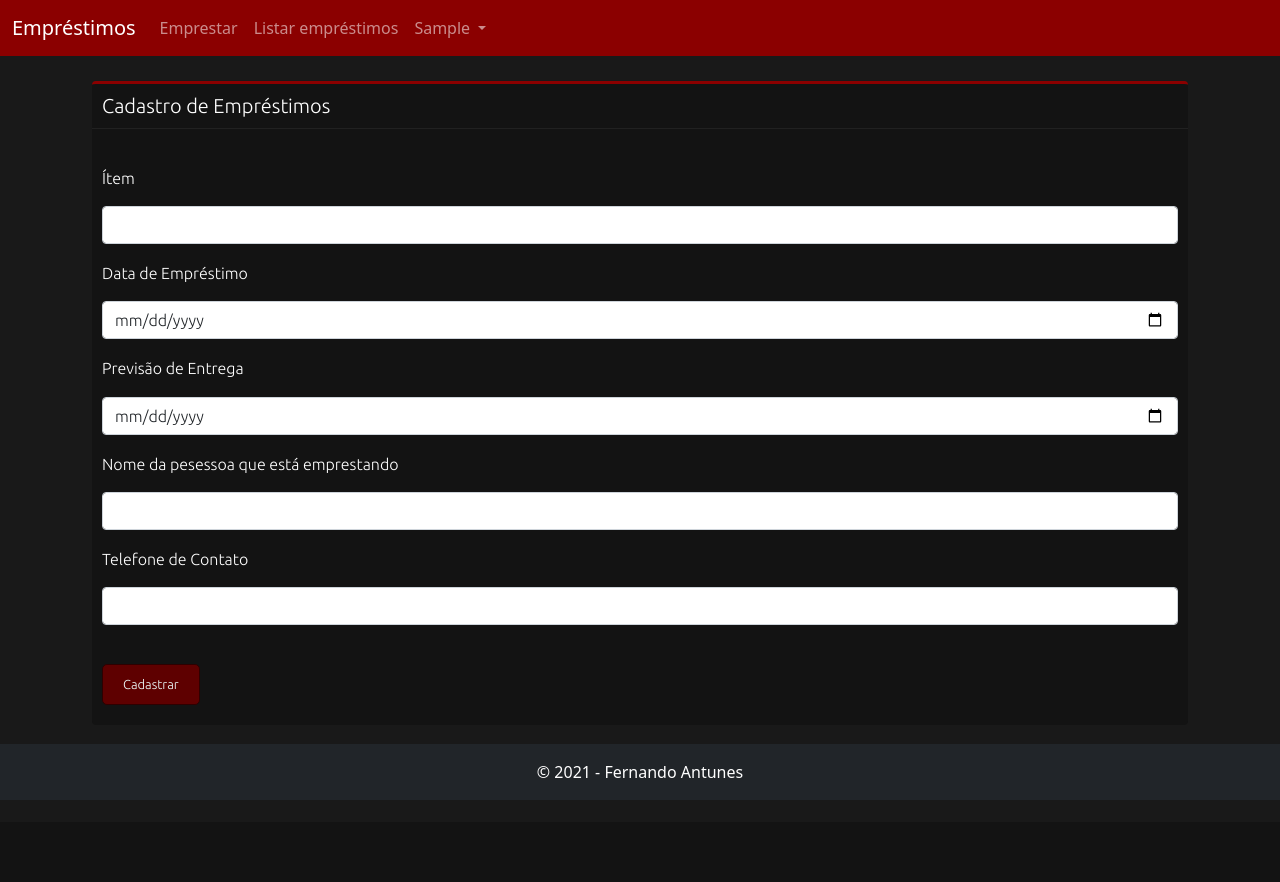
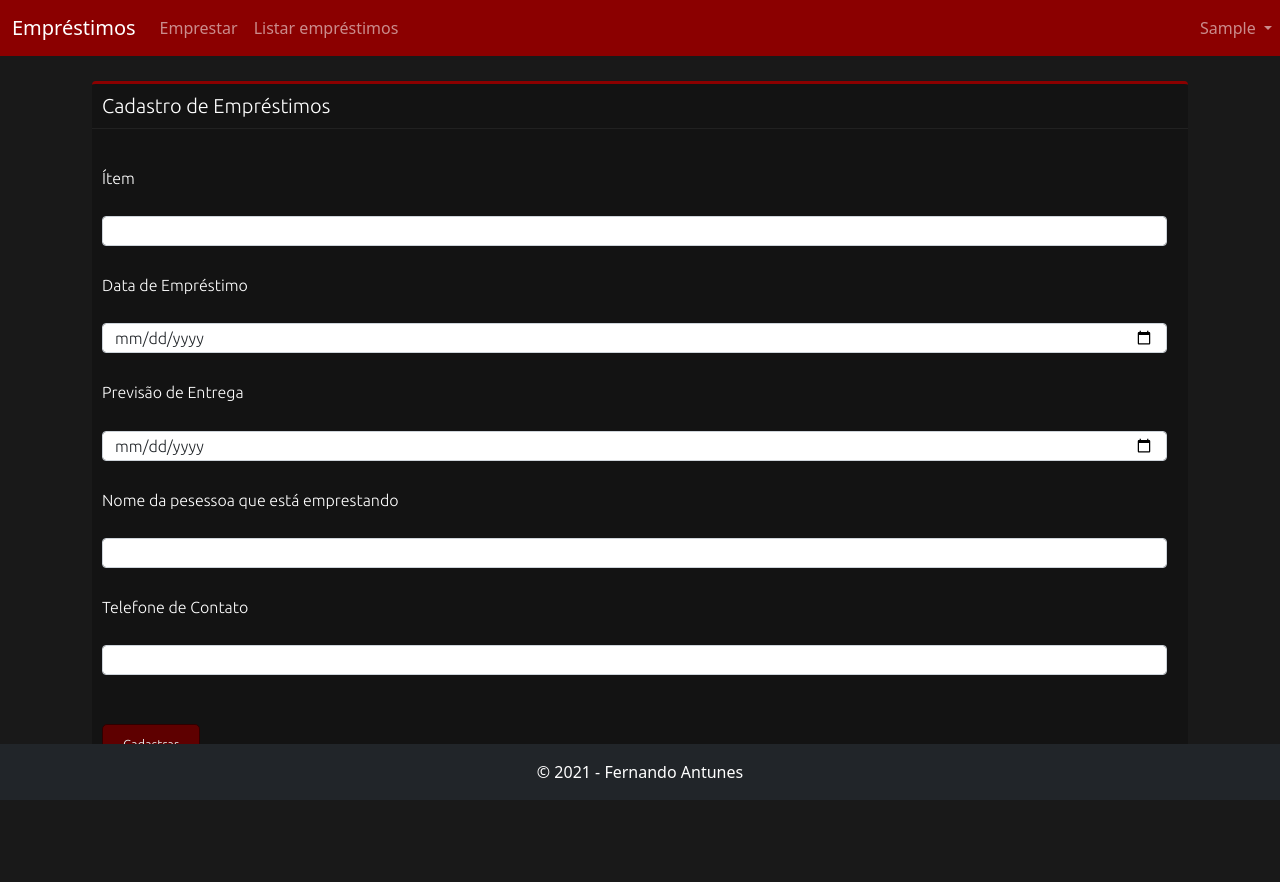
Before and after one commit to fantunes84/coisas_emprestadas, a PHP site: page /emprestar.php in a window 1280 px wide. Before the commit the page ends 800 px from the top, so only its background shows below. Run offline with PHP 8.4, Linux system fonts and the light colour scheme; the visitor is signed in with stand-in values (Sample User, id 1); some libraries are stand-ins or nearby versions.

Commit message:
Botão e dropdown do usuário alinhado à direita. Organização do CSS.

```diff
--- a/static/css/style.css
+++ b/static/css/style.css
@@ -1,3 +1,5 @@
+/* #############   <GERAL>   ############# */
+
 body{
     margin: 0;
     padding: 0;
@@ -20,8 +22,18 @@ footer{
     background-color: darkred;
 }
 
+@media only screen and (min-width: 991px) {
+    .right{
+        position: absolute;
+        right: 0px;
+    }
+}
 
-/* #############   BOX   ############# */
+/* #############   </GERAL>   ############# */
+
+
+
+/* #############   <BOX>   ############# */
 
 .box{
     margin: 25px 10px 25px 10px;
@@ -59,9 +71,14 @@ footer{
     font-size: 13px;
 }
 
-/* #############   BOTÕES   ############# */
+/* #############   </BOX>   ############# */
 
-/* #######   COMUNS   ####### */
+
+
+
+/* #############   <BOTÕES>   ############# */
+
+/* #######   <COMUNS>   ####### */
 
 .btn{
     font-family: Ubuntu;
@@ -82,7 +99,10 @@ footer{
     transition: all .5s linear;
 }
 
-/* #######   PRIMARY   ####### */
+/* #######   </COMUNS>   ####### */
+
+
+/* #######   <PRIMARY>   ####### */
 
 .btn-primary{
     border: 1px solid #2e0000;
@@ -95,7 +115,10 @@ footer{
     transition: all .5s linear;
 }
 
-/* #######   DANGER   ####### */
+/* #######   <PRIMARY/>   ####### */
+
+
+/* #######   <DANGER >  ####### */
 
 .btn-danger{
     border: 1px solid #5e0000;
@@ -107,8 +130,15 @@ footer{
     background-color: darkred;
     transition: all .5s linear;
 }
+/* #######   </DANGER>   ####### */
 
-/* #### TABELA #### */
+
+/* #############   </BOTÕES>   ############# */
+
+
+
+
+/* #### <TABELA> #### */
 
 .tabela {
     width: 100%;
@@ -155,3 +185,68 @@ a {
     color: #3c8dbc;
     text-decoration: none;
 }
+
+/* #### </TABELA> #### */
+
+
+
+
+/* #### <FORMULÁRIOS> #### */
+
+.form-control{
+    display: block;
+    width: auto;
+    width: 99%;
+    height: 30px;
+    margin: 10px 10px 10px 0;
+}
+
+label{
+    font-weight: bold;
+}
+
+input{
+    background-color: #303030;
+    border: 1px solid #404040;
+    border-radius: 3px;
+    color: #ccc;
+    font-family: Ubuntu;
+}
+
+/* #### </FORMULÁRIOS> #### */
+
+
+
+
+/* #### <TELA DE LOGIN> #### */
+
+.login{
+    position: relative;
+    width: 100%;
+    height: 890px;
+    margin-left: auto;
+    margin-right: auto;
+    vertical-align: middle;
+    display: block;
+    background-color: #191919;
+    transition: all .25s linear;
+}
+
+.logotipo{
+    width: 200px;
+    height: 200px;
+    display: block;
+    margin-left: auto;
+    margin-right: auto;
+    padding-top: 50px;
+    padding-bottom: 50px
+}
+
+.login-box{
+    width:600px;
+    display: block;
+    margin-left: auto;
+    margin-right: auto;
+}
+
+/* #### </TELA DE LOGIN> #### */
--- a/templates/navbar.php
+++ b/templates/navbar.php
@@ -30,11 +30,11 @@
                             <a class="nav-link"  href="index.php">Listar empréstimos</a>
                         </li>
 
-                        <li class="nav-item dropdown float-right">
+                        <li class="nav-item dropdown right">
                             <a class="nav-link dropdown-toggle" href="#" id="navbarDropdown" role="button" data-bs-toggle="dropdown" aria-expanded="false">
                                 <?php echo explode(" ", $_SESSION['usuario_nome'])[0]; ?>
                             </a>
-                            <ul class="dropdown-menu dropdown-menu-dark" aria-labelledby="navbarDropdown">
+                            <ul class="dropdown-menu dropdown-menu-dark dropdown-menu-end" aria-labelledby="navbarDropdown">
                                 <li class="nav-item">
                                     <a class="dropdown-item"  href="editar_cadastro.php?id=<?php echo $_SESSION['usuario_id']; ?>">Editar Cadastro</a>
                                 </li>
```
